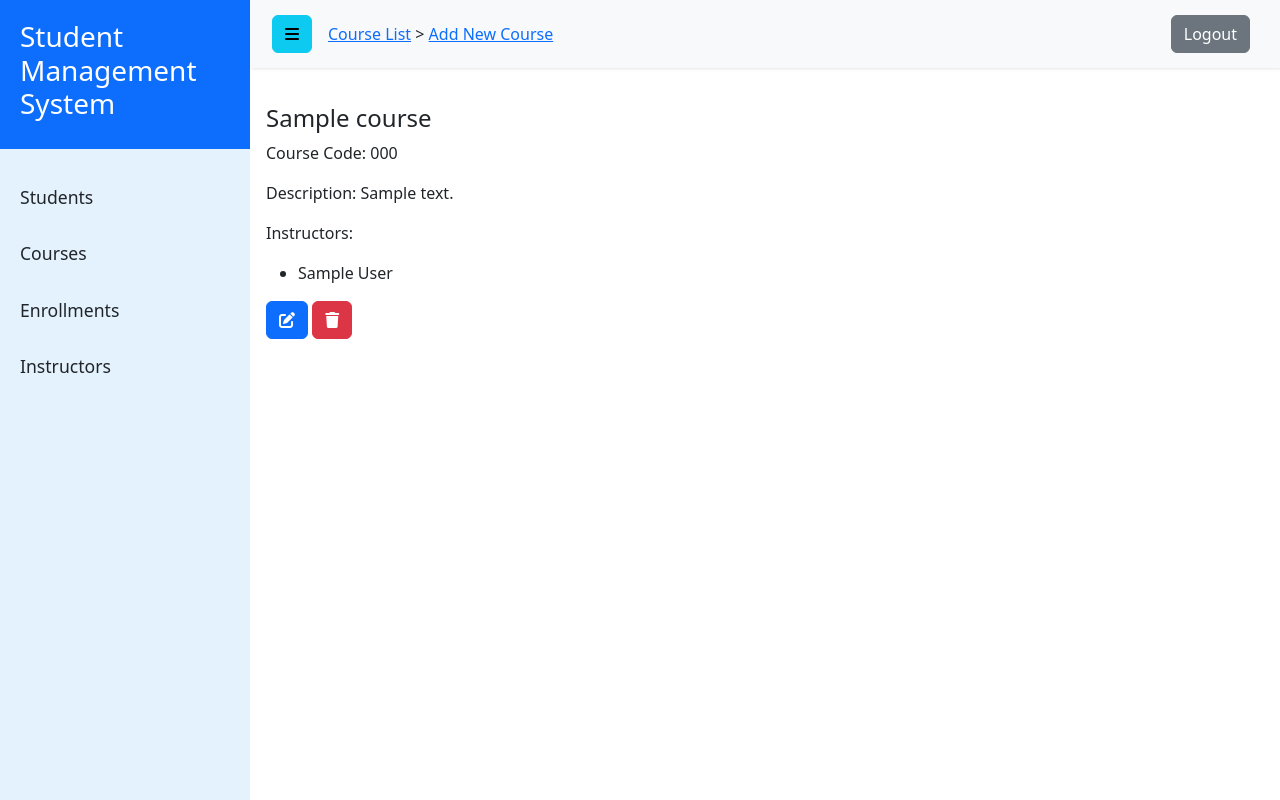
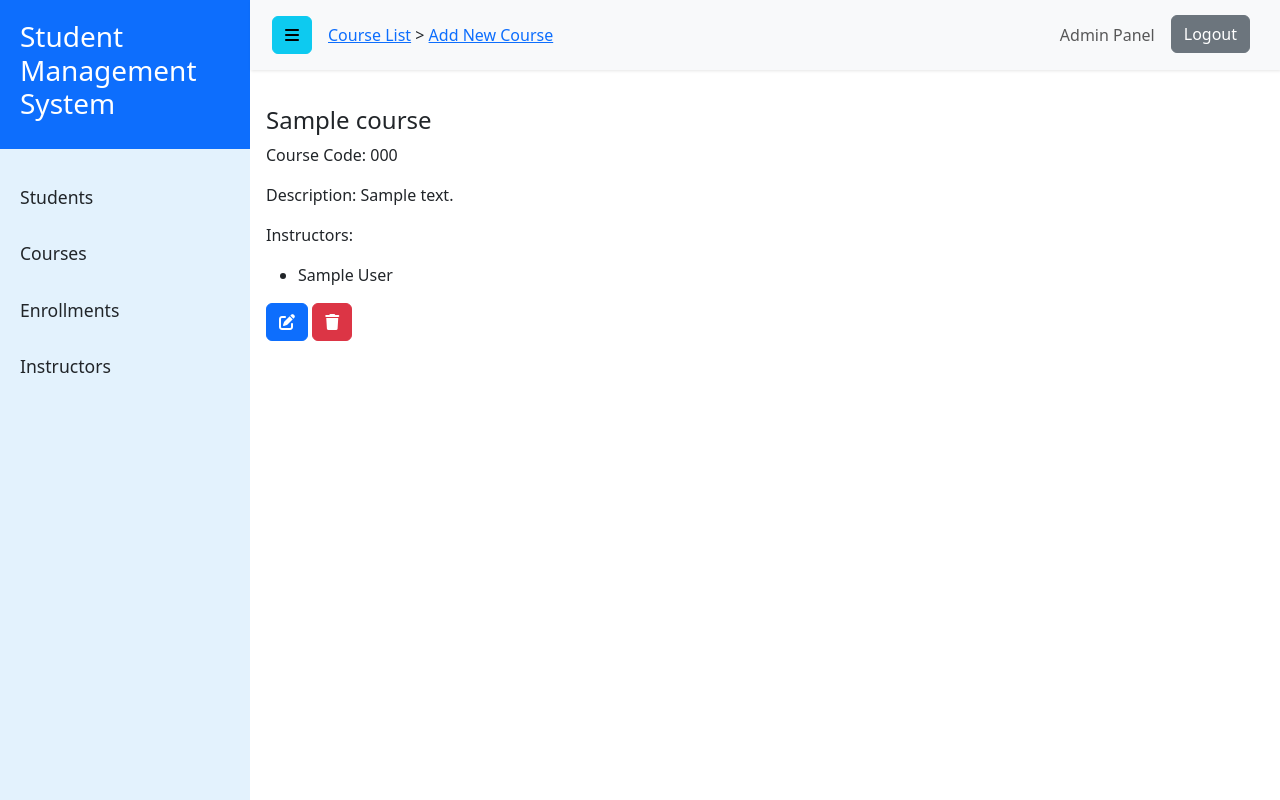
Before and after one commit to ayusbajra/studentmanagement, a Django app: page /courses/1/ in a window 1280 px wide. Run offline with Django 5.2, Linux system fonts and the light colour scheme; a user stored in the database is signed in; tables that the repository leaves empty hold one stand-in row (values such as "Sample post").

Commit message:
- Set admin site URL to '/students' - Add "View Site" button linking to student list page in home page - Add "Admin Panel" link in navigation linking to admin interface

```diff
--- a/studentmanagement/urls.py
+++ b/studentmanagement/urls.py
@@ -17,6 +17,8 @@ Including another URLconf
 from django.contrib import admin
 from django.urls import path, include
 
+admin.site.site_url = '/students'
+
 urlpatterns = [
     path('admin/', admin.site.urls),
 
--- a/students/templates/registration/base.html
+++ b/students/templates/registration/base.html
@@ -28,6 +28,7 @@
                     </h3>
                     <nav class="nav nav-masthead justify-content-center float-md-end">
                         {% if user.is_authenticated %}
+                            <a class="btn btn-primary me-2" href="{% url 'student_list' %}">View Site</a>
                             <form action="{% url 'logout' %}" id="logout-form" method="post">
                                 {% csrf_token %}
                                 <button type="submit" class="btn btn-secondary me-2">Logout</button>
--- a/students/templates/students/base_generic.html
+++ b/students/templates/students/base_generic.html
@@ -45,9 +45,9 @@
 
                         <div class="collapse navbar-collapse" id="navbarSupportedContent">
                             <ul class="nav navbar-nav ms-auto">
-<!--                                <li class="nav-item">-->
-<!--                                    <a class="nav-link" href="#">User Profile</a>-->
-<!--                                </li>-->
+                                <li class="nav-item">
+                                    <a class="nav-link me-2" href="/admin">Admin Panel</a>
+                                </li>
                                 <li class="nav-item">
                                     <form action="{% url 'logout' %}" id="logout-form" method="post">
                                         {% csrf_token %}
```
